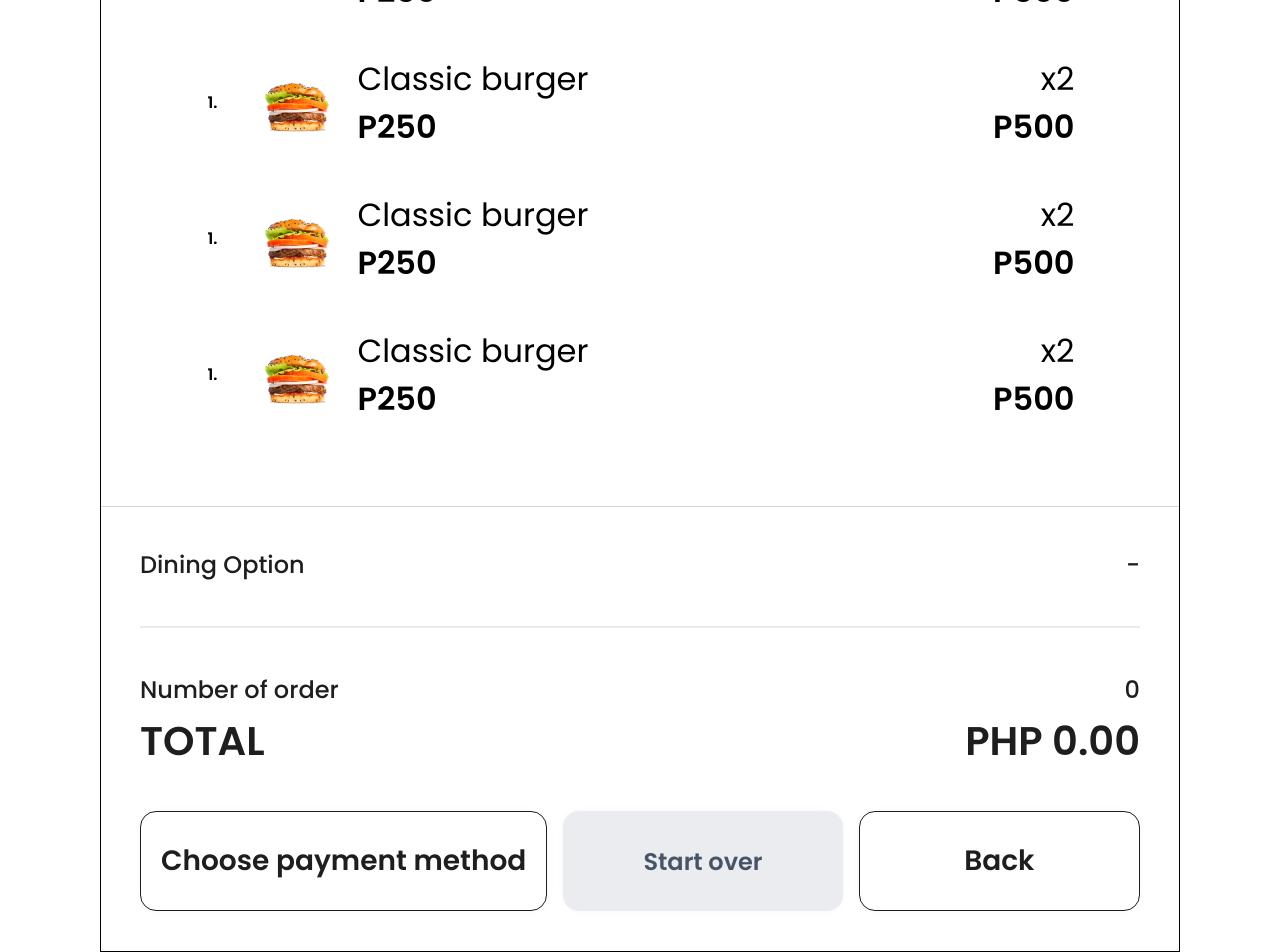
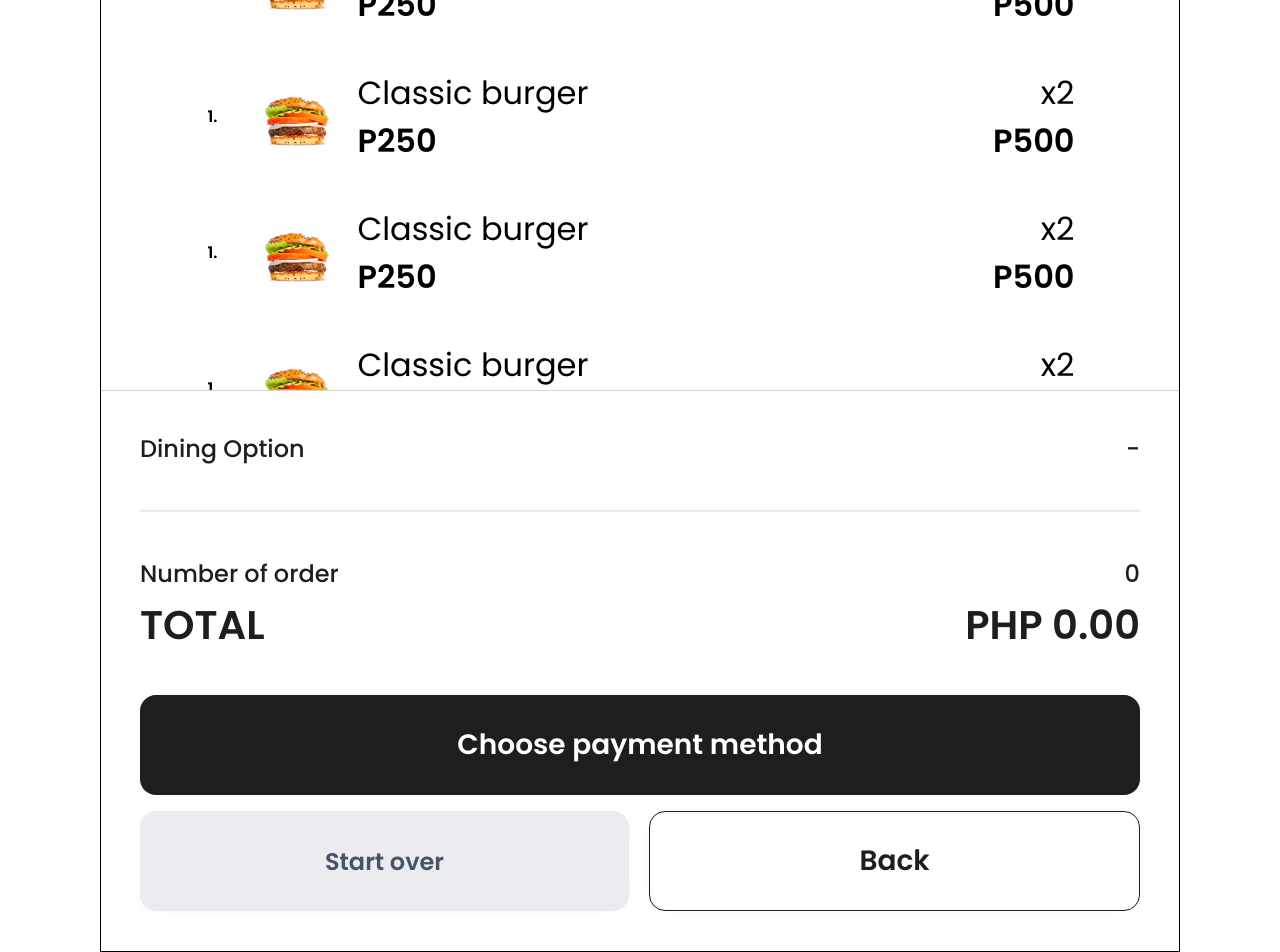
Before and after one commit to camaya-softdev/ordering-kiosk, a React (Vite) app in the folder frontend/app/ordering-kiosk/: page / in a window 1280 px wide. Shown: the part 968-1920 px from the top of the page. Built offline with nearby package versions, Linux system fonts and the light colour scheme; no server answers.

Commit message:
Order summary

```diff
--- a/frontend/app/ordering-kiosk/src/Pages/OrderSummary/OrderSummary.module.css
+++ b/frontend/app/ordering-kiosk/src/Pages/OrderSummary/OrderSummary.module.css
@@ -17,7 +17,6 @@ input, select, textarea, button {
     position: relative;
     gap: 24px;
     width: 1080px;
-    height: 1920px;
     margin: 0 auto;
     padding: 30px;
 }
@@ -57,12 +56,10 @@ input, select, textarea, button {
 .orderSummarylist{
     width: 100%;
     display: flex;
-    justify-content: center;
     flex-direction: column;
     align-items: center;
-    overflow: hidden;
-    overflow-y: scroll;
-    max-height: 1080px;
+    max-height: 1035px;
+    overflow: scroll;
 }
 .orderList{
     display: flex;
--- a/frontend/app/ordering-kiosk/src/Pages/OrderSummary/index.jsx
+++ b/frontend/app/ordering-kiosk/src/Pages/OrderSummary/index.jsx
@@ -145,6 +145,38 @@ const OrderSummary = () => {
                 <div className={style.quantityPrice}>P500</div>
               </div>
             </div>
+            <div className={style.orderList}>
+              <div className={style.leftDetails}>
+                <p className={style.countList}>1.</p>
+                <div className={style.priceImg}>
+                  <img src={classicburger} />
+                  <div>
+                    <p>Classic burger</p>
+                    <span className={style.price}>P250</span>
+                  </div>
+                </div>
+              </div>
+              <div className={style.rightDetails}>
+                <div>x2</div>
+                <div className={style.quantityPrice}>P500</div>
+              </div>
+            </div>
+            <div className={style.orderList}>
+              <div className={style.leftDetails}>
+                <p className={style.countList}>1.</p>
+                <div className={style.priceImg}>
+                  <img src={classicburger} />
+                  <div>
+                    <p>Classic burger</p>
+                    <span className={style.price}>P250</span>
+                  </div>
+                </div>
+              </div>
+              <div className={style.rightDetails}>
+                <div>x2</div>
+                <div className={style.quantityPrice}>P500</div>
+              </div>
+            </div>
           </div>
         </div>
       </div>
--- a/frontend/app/ordering-kiosk/src/components/Outletorder/OutletOrder.module.css
+++ b/frontend/app/ordering-kiosk/src/components/Outletorder/OutletOrder.module.css
@@ -563,3 +563,20 @@
     margin-top: 40px;
     margin-bottom: 40px;
 }
+
+.btnsOption{
+    display: flex;
+    flex-direction: column;
+    width: 100%;
+}
+
+.paymentMethod{
+    width: 100%;
+}
+
+.bottomBtn{
+    display: flex;
+    align-items: center;
+    width: 100%;
+    gap: 20px;
+}
--- a/frontend/app/ordering-kiosk/src/components/Outletorder/SummaryFooter.jsx
+++ b/frontend/app/ordering-kiosk/src/components/Outletorder/SummaryFooter.jsx
@@ -42,7 +42,7 @@ function SummaryFooter({
           </p>
         </div>
 
-        <div>
+        <div className={styles.btnsOption}>
           {showContinueToOrder ? (
             <Button type="white" onClick={continueToOrderOnClick}>
               Continue to order
@@ -54,16 +54,25 @@ function SummaryFooter({
               Proceed to checkout
             </Button>
           ) : null}
-          <div>
+          <div className={styles.paymentMethod}>
             {showChoosePaymentBtn ? (
               //   <Button type="white" onClick={choosePaymentOnclick}>
-              <Button type="white">Choose payment method</Button>
+              <Button type="black">Choose payment method</Button>
             ) : null}
           </div>
+          <div className={styles.bottomBtn}>
+            {showStartOver ? (
+              <Button type="gray" className={styles.btnBottom}>
+                Start over
+              </Button>
+            ) : null}
 
-          {showStartOver ? <Button type="gray">Start over</Button> : null}
-
-          {showBackBtn ? <Button type="white">Back</Button> : null}
+            {showBackBtn ? (
+              <Button type="white" className={styles.btnBottom}>
+                Back
+              </Button>
+            ) : null}
+          </div>
         </div>
       </div>
     </FooterLayout>
```
